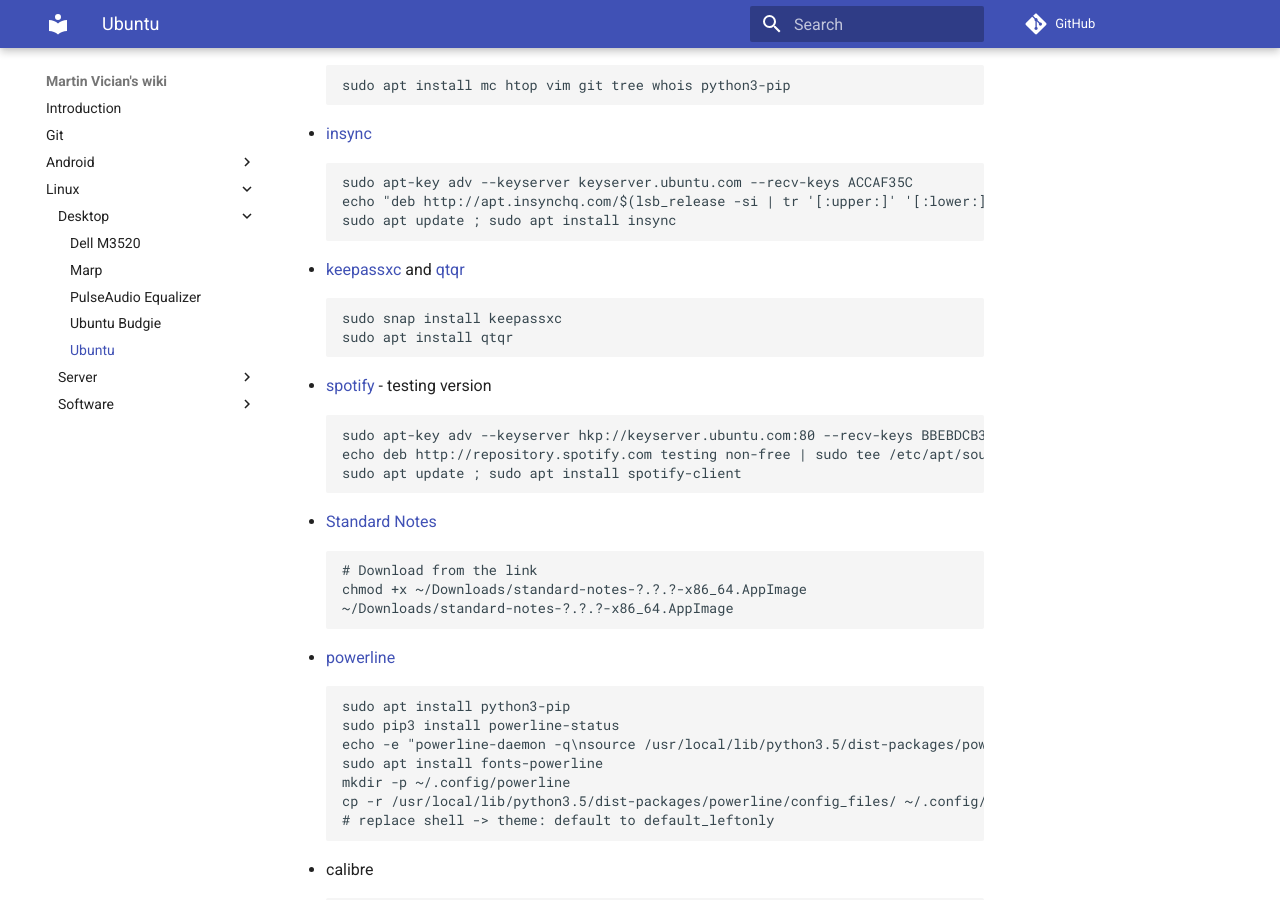
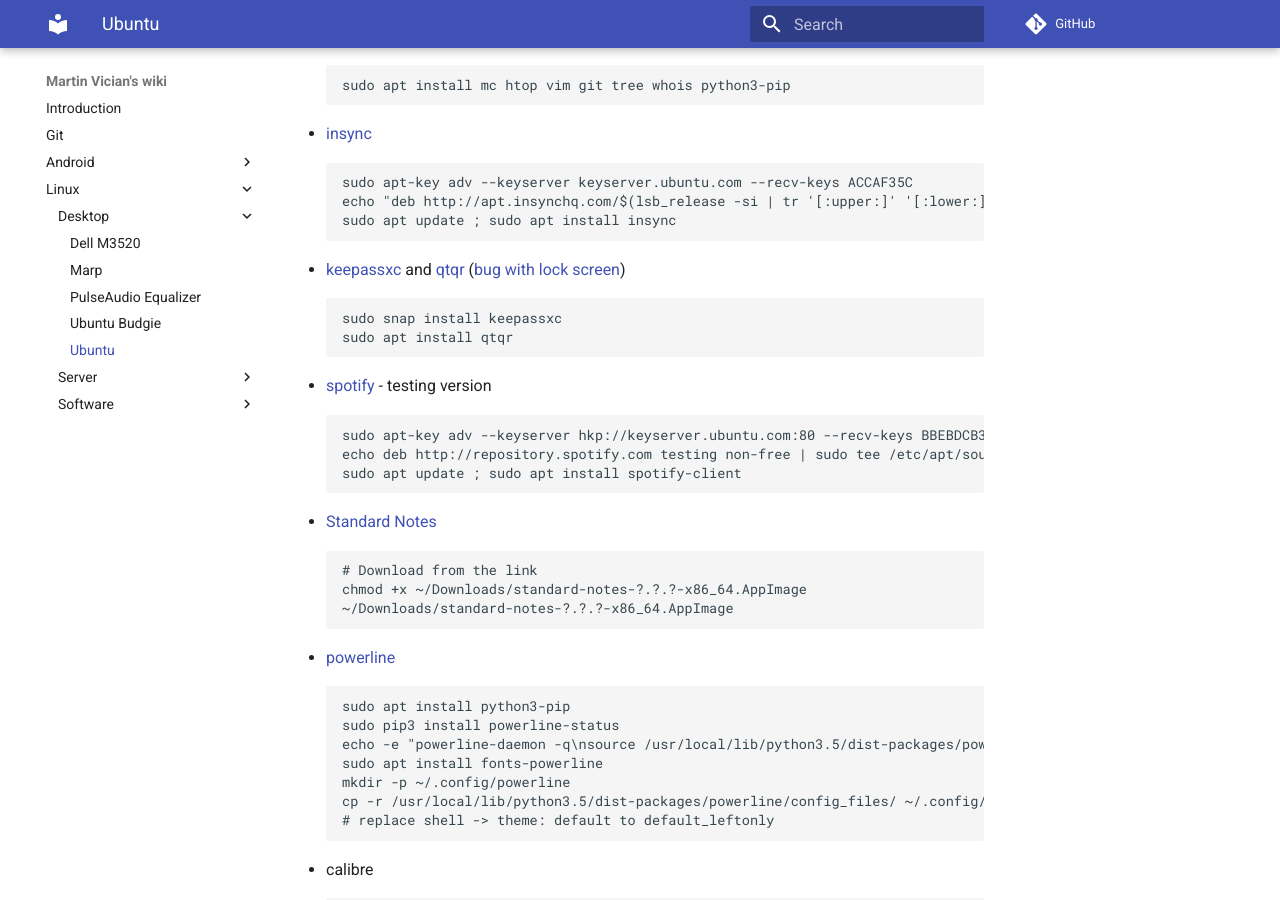
Before and after one commit to vician/wiki, an MkDocs documentation site: the page built from docs/Linux/Desktop/Ubuntu.md, in a window 1280 px wide and 900 px high, scrolled down 394 px. Built offline with MkDocs 1.6.1 and Material for MkDocs 9.7.7, drawn with Linux system fonts in a browser that asks for light colours; comment, search, counter and statistics services are not loaded.

```diff
--- a/docs/Linux/Desktop/Ubuntu.md
+++ b/docs/Linux/Desktop/Ubuntu.md
@@ -20,7 +20,7 @@ _What I need on my Ubuntu desktop._
 		echo "deb http://apt.insynchq.com/$(lsb_release -si | tr '[:upper:]' '[:lower:]') $(lsb_release -sc) non-free contrib" | sudo tee /etc/apt/sources.list.d/insync.list
 		sudo apt update ; sudo apt install insync
 
-- [keepassxc](https://keepassxc.org/download#linux) and [qtqr](https://launchpad.net/qr-tools)
+- [keepassxc](https://keepassxc.org/download#linux) and [qtqr](https://launchpad.net/qr-tools) ([bug with lock screen](https://github.com/keepassxreboot/keepassxc/issues/687))
 
 		sudo snap install keepassxc
 		sudo apt install qtqr
```
